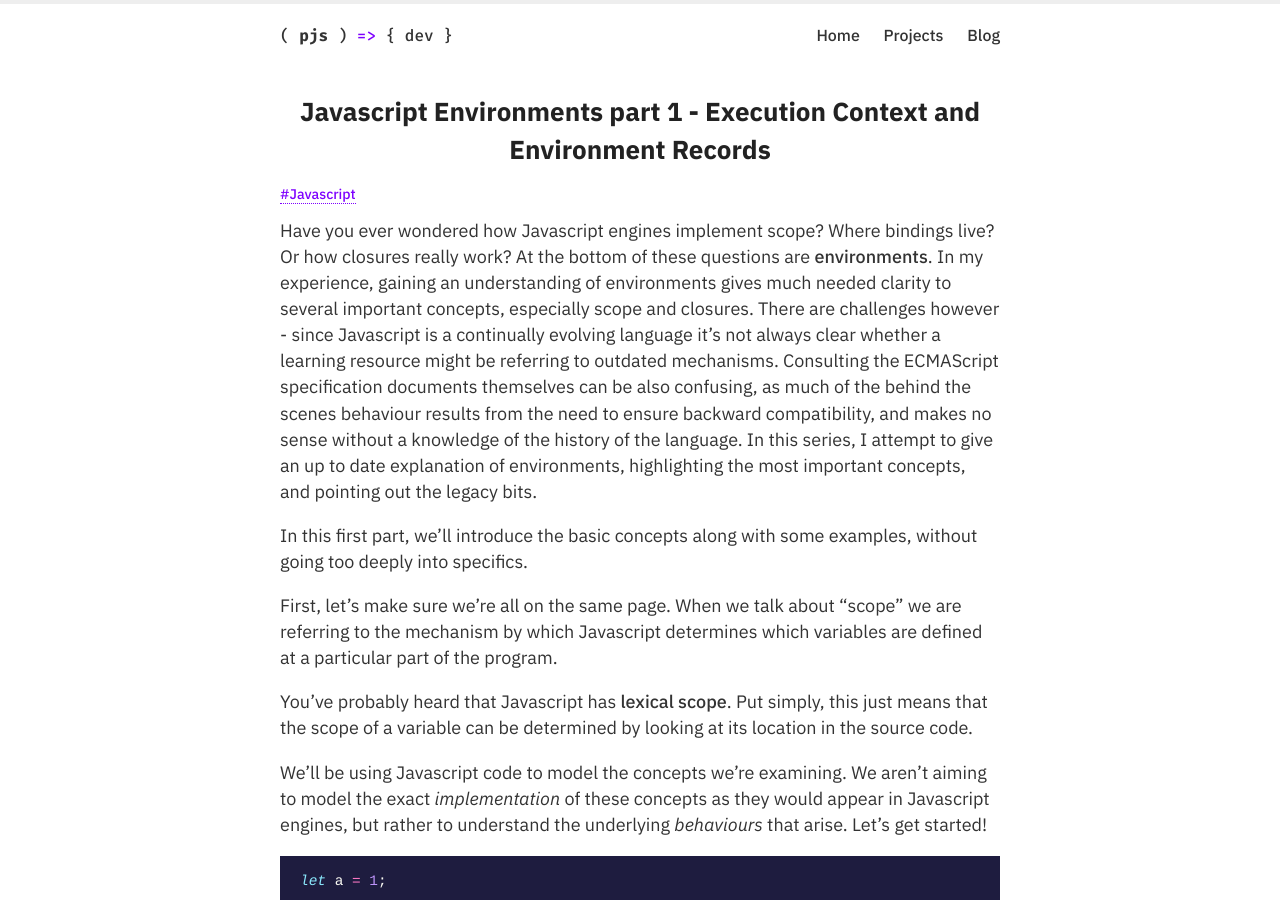
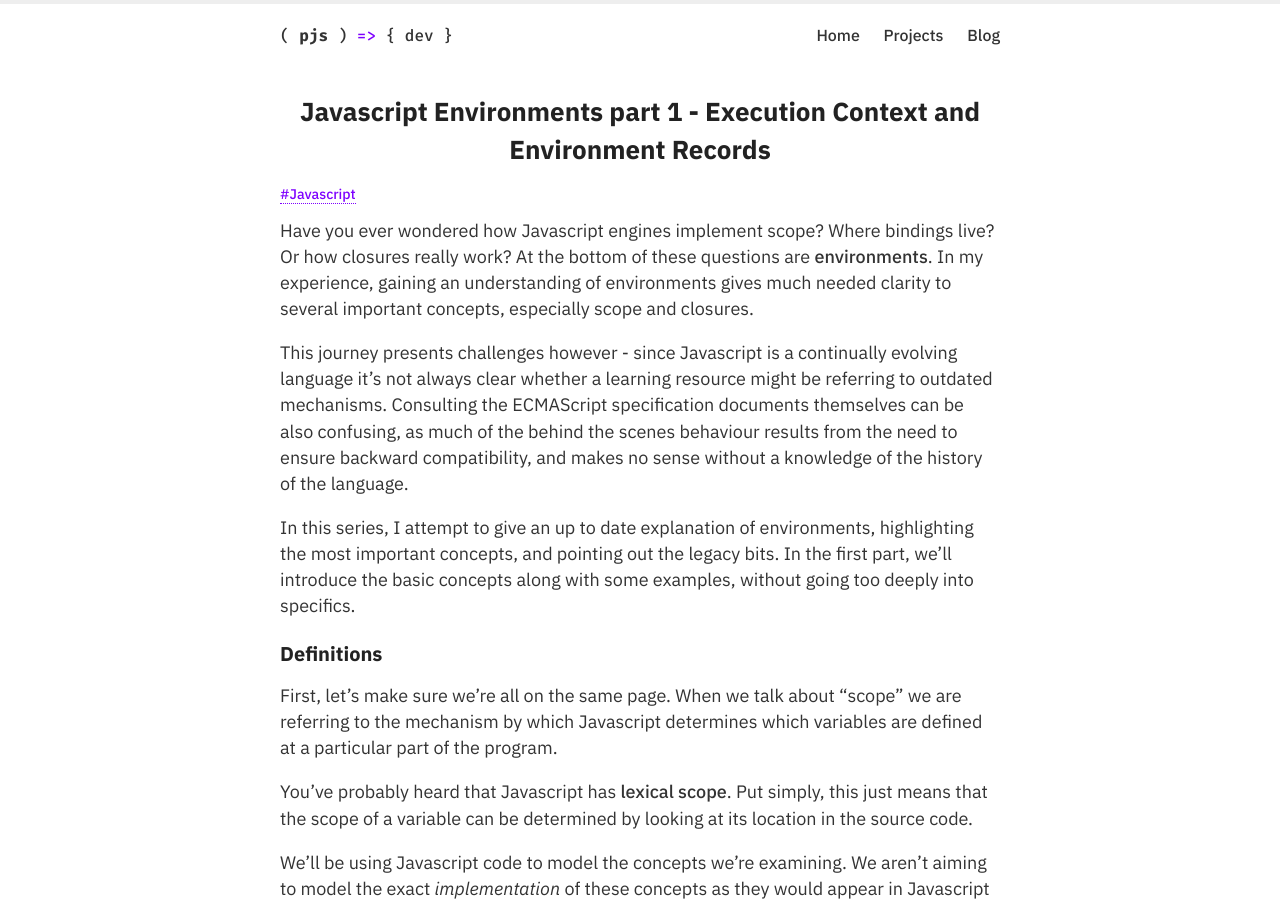
Before and after one commit to peterjsnow/peterjsnow.github.io, a Jekyll site: the page built from _posts/2021-01-30-javascript-environments-part1.md, in a window 1280 px wide and 900 px high. Built offline with Jekyll 4.4.1, drawn with Linux system fonts in a browser that asks for light colours; some of the changed text lies outside the part shown.

Commit message:
modified javascript environments part 1

```diff
--- a/_posts/2021-01-30-javascript-environments-part1.md
+++ b/_posts/2021-01-30-javascript-environments-part1.md
@@ -4,9 +4,13 @@ title: Javascript Environments part 1 - Execution Context and Environment Record
 categories: [Javascript]
 ---
 
-Have you ever wondered how Javascript engines implement scope? Where bindings live? Or how closures really work? At the bottom of these questions are **environments**. In my experience, gaining an understanding of environments gives much needed clarity to several important concepts, especially scope and closures. There are challenges however - since Javascript is a continually evolving language it's not always clear whether a learning resource might be referring to outdated mechanisms. Consulting the ECMAScript specification documents themselves can be also confusing, as much of the behind the scenes behaviour results from the need to ensure backward compatibility, and makes no sense without a knowledge of the history of the language. In this series, I attempt to give an up to date explanation of environments, highlighting the most important concepts, and pointing out the legacy bits.
+Have you ever wondered how Javascript engines implement scope? Where bindings live? Or how closures really work? At the bottom of these questions are **environments**. In my experience, gaining an understanding of environments gives much needed clarity to several important concepts, especially scope and closures.
 
-In this first part, we'll introduce the basic concepts along with some examples, without going too deeply into specifics.
+This journey presents challenges however - since Javascript is a continually evolving language it's not always clear whether a learning resource might be referring to outdated mechanisms. Consulting the ECMAScript specification documents themselves can be also confusing, as much of the behind the scenes behaviour results from the need to ensure backward compatibility, and makes no sense without a knowledge of the history of the language.
+
+In this series, I attempt to give an up to date explanation of environments, highlighting the most important concepts, and pointing out the legacy bits. In the first part, we'll introduce the basic concepts along with some examples, without going too deeply into specifics.
+
+### Definitions
 
 First, let's make sure we're all on the same page. When we talk about "scope" we are referring to the mechanism by which Javascript determines which variables are defined at a particular part of the program.
 
@@ -81,7 +85,14 @@ We're now going to focus in on one important kind of property that each executio
 
 ### Environment Records
 
-Associated with each execution context are **environment records**. These hold data and specify methods which allow javascript to manage the state of the current context. Each environment record contains a mapping of all the bindings that are present within the scope of that particular environment, and a reference to an outer environment record. This outer reference implements the nested scope of Javascript, allowing identifiers to be resolved by traversing environments outwards from an inner environment.
+Associated with each execution context are **environment records**. These hold data and specify methods which allow javascript to manage the state of the current context.
+
+Each environment record contains at least the following:
+- A mapping of all the bindings that are present within the scope of that particular environment.
+- A reference to an outer environment record.
+- Methods used for managing state - including those for creating, initializing, and reassigning bindings
+
+The reference to an outer environment is what implements the nested scope of Javascript, allowing identifiers to be resolved by traversing environments outwards from an inner environment.
 
 When code is executed that would create a new scope, such as a function or block, before the body of code is executed new environment records are created and linked to the relevant execution context. The identifiers that are in scope within the environment that is to be executed are added to these records, and possibly initialized depending on the type of declaration. This implements the behaviour of **hoisting** which you may be familiar with.
 
```
